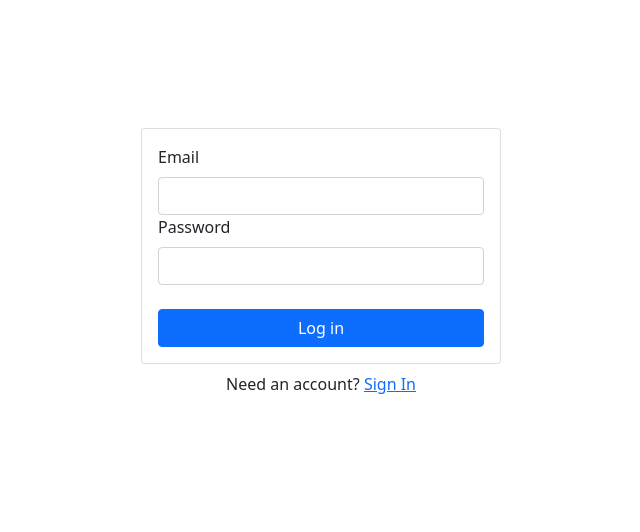
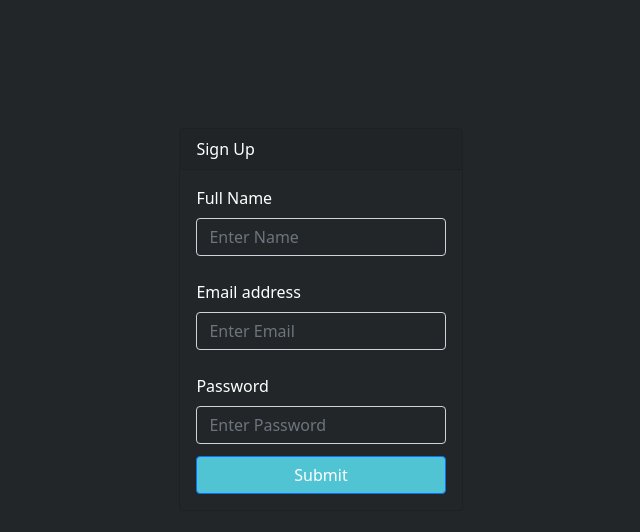
Before and after one commit to ychhatre/imbue, a React (Create React App) app: page /signup in a window 1280 px wide. Shown: the top 532 px of the page, without its empty margins (319-959 px from the left). Built offline with nearby package versions, Linux system fonts and the light colour scheme.

Commit message:
huge progress on everything

```diff
--- a/src/App.js
+++ b/src/App.js
@@ -3,7 +3,6 @@ import React from "react";
 import SignIn from "./components/Auth/signIn";
 import Home from "./components/Home";
 import { AuthProvider } from "./contexts/AuthContext";
-import Create from "./components/Create";
 import Settings from "./components/Settings";
 import PrivateRoute from "./components/PrivateRoute";
 import "bootstrap/dist/css/bootstrap.min.css";
@@ -18,7 +17,6 @@ function App() {
           <Route path="/signup" component={SignUp} />
           <Route path="/signin" component={SignIn} />
           <PrivateRoute exact path="/" component={Home} />
-          <PrivateRoute path="/create" component={Create} />
           <PrivateRoute path="/settings" component={Settings} />
           {/* <PrivateRoute path="/profile" component={Profile} /> */}
         </Switch>
--- a/src/components/Auth/signIn.js
+++ b/src/components/Auth/signIn.js
@@ -1,7 +1,7 @@
 import React, { useState } from "react";
 import { useHistory } from "react-router-dom";
 import { useAuth } from "../../contexts/AuthContext";
-import {Container, Jumbotron, Button, Form} from "react-bootstrap";
+import {Container, Jumbotron, Button, Form, Card} from "react-bootstrap";
 
 // const customTheme = createMuiTheme({
 //   palette: {
@@ -13,11 +13,7 @@ import {Container, Jumbotron, Button, Form} from "react-bootstrap";
 //     }
 //   }
 // });
-// const useStyles = makeStyles((theme) => ({
-//   root: {
-//     display: "flex",
-//     backgroundColor: "#222629"
-//   },
+
 //   paper: {
 //     marginTop: theme.spacing(8),
 //     display: "flex",
@@ -174,16 +170,27 @@ export default function SignIn() {
     //     </p>
     //   </Jumbotron>
     // <div style={{ backgroundColor: "black"}}>
-    <>
-      <div style={{ background: "#222629", height: "100vh", color: "white" }}>
-        <Container style={{ width: "50%" }}>
-          <Form onSubmit={handleSubmit}>
+    <div>
+      <div style={{ background: "#222629", height: "100vh", color: "white", padding: "10%"}}>
+        <Container style={{width: "30%"}}>
+        <Card
+            style={{ background: "#222629"}}
+
+            text='white'
+
+        >
+          <Card.Header>Sign In</Card.Header>
+          <Card.Body>
+
+              <Form onSubmit={handleSubmit} >
                 <Form.Group controlId="email">
                   <Form.Label>Email address</Form.Label>
                   <Form.Control
-                type="email"
+                    type="text"
+                    className="mb-4"
                     placeholder="Enter email"
                     onChange={(e) => setEmail(e.target.value)}
+                    style={{ background: "#222629", color: "white", marginBottom: "5%" }}
                     required
                   />
                 </Form.Group>
@@ -191,21 +198,25 @@ export default function SignIn() {
                 <Form.Group controlId="password">
                   <Form.Label>Password</Form.Label>
                   <Form.Control
+                    style={{background: "#222629", color:"white", marginBottom:"5%"}}
                     type="password"
-                placeholder="Password"
+                    placeholder="Enter Password"
                     onChange={(e) => setPassword(e.target.value)}
                     required
                   />
                 </Form.Group>
 
-            <Button variant="success" type="submit">
+                <Button type="submit" style={{ width: "100%", background:"#51c4d3"}}>
                   Submit
             </Button>
             </Form>
+          </Card.Body>
+        </Card>
+
+
         </Container>
         </div>
-      </>
-      //{" "}
+      </div>
 
   );
 }
--- a/src/components/Auth/signUp.js
+++ b/src/components/Auth/signUp.js
@@ -4,56 +4,7 @@ import { useHistory } from "react-router-dom";
 import { useAuth } from "../../contexts/AuthContext";
 import { Link } from "react-router-dom";
 import bcrypt from "bcryptjs";
-// const customTheme = createMuiTheme({
-//   palette: {
-//     primary: {
-//       main: "#86c232",
-//     },
-//     secondary: {
-//       main: "#222629",
-//     },
-//   },
-// });
-// const useStyles = makeStyles((theme) => ({
-//   root: {
-//     display: "flex",
-//     backgroundColor: "#222629",
-//   },
-//   paper: {
-//     marginTop: theme.spacing(8),
-//     display: "flex",
-//     flexDirection: "column",
-//     alignItems: "center",
-//   },
-//   avatar: {
-//     margin: theme.spacing(1),
-//     backgroundColor: "#86c232",
-//   },
-//   form: {
-//     width: "100%", // Fix IE 11 issue.
-//     marginTop: theme.spacing(3),
-//     alignItems: "center",
-//     borderColor: "white",
-//     color: "white",
-//   },
-//   submit: {
-//     margin: theme.spacing(3, 0, 2),
-//     backgroundColor: "#86c232",
-//     "&:hover": {
-//       backgroundColor: "#222629",
-//       color: "white",
-//     },
-//   },
-//   link: {
-//     align: "center",
-//     display: "flex",
-//     flexDirection: "column",
-//   },
-//   input: {
-//     color: "white",
-//     outlineColor: "white",
-//   },
-// }));
+
 
 export default function SignUp() {
   const [name, setName] = useState("");
@@ -70,141 +21,68 @@ export default function SignUp() {
       const hashedPassword = await bcrypt.hash(password, 10);
       await signUp(name, hashedPassword, email);
       history.push("/home");
-    } catch (error) {}
+    } catch (error) { }
   }
 
   return (
-    <>
-      <Container style={{ width: "30%", marginTop: "10%"}}>
-        <Card>
+    <div>
+      <div style={{ background: "#222629", height: "100vh", color: "white", padding: "10%" }}>
+        <Container style={{ width: "30%" }}>
+          <Card
+            style={{ background: "#222629" }}
+
+            text='white'
+
+          >
+            <Card.Header>Sign Up</Card.Header>
             <Card.Body>
-            {/* <h2 className="text-center mb-4">Sign In</h2>
-          {error && <Alert variant="danger">{error}</Alert>} */}
-            <Form onSubmit={handleSubmit}>
-              <Form.Group id="email">
-                <Form.Label>Email</Form.Label>
+
+              <Form onSubmit={handleSubmit} >
+                <Form.Group controlId="name">
+                  <Form.Label>Full Name</Form.Label>
                   <Form.Control
-                  type="email"
+                    type="text"
+                    className="mb-4"
+                    placeholder="Enter Name"
+                    onChange={(e) => setName(e.target.value)}
+                    style={{ background: "#222629", color: "white", marginBottom: "5%" }}
                     required
-                  onChange={(e) => setEmail(e.target.value)}
                   />
                 </Form.Group>
-              <Form.Group id="password" className="mb-4">
+                <Form.Group>
+                  <Form.Label>Email address</Form.Label>
+                  <Form.Control
+                    type="text"
+                    className="mb-4"
+                    placeholder="Enter Email"
+                    onChange={(e) => setEmail(e.target.value)}
+                    style={{ background: "#222629", color: "white", marginBottom: "5%" }}
+                    required
+                  />
+                </Form.Group>
+
+                <Form.Group controlId="password">
                   <Form.Label>Password</Form.Label>
                   <Form.Control
+                    style={{ background: "#222629", color: "white", marginBottom: "5%" }}
                     type="password"
+                    placeholder="Enter Password"
+                    onChange={(e) => setPassword(e.target.value)}
                     required
-                  onChange={(e) => setEmail(e.target.value)}
                   />
                 </Form.Group>
-              <Button disabled={isSubmitting} className="w-100" type="submit">
-                Log in
+
+                <Button type="submit" style={{ width: "100%", background: "#51c4d3" }}>
+                  Submit
             </Button>
               </Form>
             </Card.Body>
           </Card>
-        <div className="w-100 text-center mt-2">
-          Need an account? <Link to="/signIn">Sign In</Link>
+
+
+        </Container>
       </div>
-      </Container>
-    </>
-    // <div style={{ background: '#222629', height: '120vh', color:"white" }} className={classes.root}>
-    // <Container component="main" maxWidth="xs">
-    //   <CssBaseline />
-    //   <div className={classes.paper}>
-    //     <Avatar className={classes.avatar}>{/* <LockOutlinedIcon /> */}</Avatar>
-    //     <Typography component="h1" variant="h5" style={{color: "white"}}>
-    //       Sign up
-    //     </Typography>
-    //     <form className={classes.form} noValidate>
-    //       <ThemeProvider theme={customTheme}>
-    //       <Grid container spacing={2}>
-    //         <Grid item xs={12}>
-    //           <TextField
-    //             InputProps={{
-    //               className: classes.input
-    //             }}
-    //             InputLabelProps={{
-    //               className: classes.input
-    //             }}
-    //             autoComplete="fname"
-    //             name="firstName"
-    //             variant="standard"
+    </div>
 
-    //             fullWidth
-    //             id="firstName"
-    //             label="Name"
-    //             autoFocus
-    //             style={{borderColor: "white"}}
-    //             onChange={(e) => {
-    //               setName(e.target.value);
-    //             }}
-    //           />
-    //         </Grid>
-
-    //         <Grid item xs={12}>
-    //           <TextField
-    //            InputProps={{
-    //             className: classes.input
-    //           }}
-    //           InputLabelProps={{
-    //             className: classes.input
-    //           }}
-    //             variant="standard"
-
-    //             fullWidth
-    //             id="email"
-    //             label="Email Address"
-    //             name="email"
-    //             autoComplete="email"
-    //             onChange={(e) => setEmail(e.target.value)}
-    //             style={{ color: "white"}}
-    //           />
-    //         </Grid>
-    //         <Grid item xs={12}>
-    //           <TextField
-    //             InputProps={{
-    //               className: classes.input
-    //             }}
-    //             InputLabelProps={{
-    //               className: classes.input
-    //             }}
-    //             variant="standard"
-
-    //             fullWidth
-    //             name="password"
-    //             label="Password"
-    //             type="password"
-    //             id="password"
-    //             autoComplete="current-password"
-    //             onChange={(e) => {
-    //               setPassword(e.target.value);
-    //             }}
-    //           />
-    //         </Grid>
-    //       </Grid>
-    //           </ThemeProvider>
-    //       <Button
-    //         type="button"
-    //         fullWidth
-    //         variant="contained"
-    //         color="primary"
-    //         className={classes.submit}
-    //         onClick={(e) => handleSubmit(e)}
-    //         disabled={isSubmitting}
-    //       >
-    //         Sign Up
-    //       </Button>
-    //       <Grid container justify="center">
-    //         <Grid item>
-    //             <Link href="/signIn" variant="body2" style={{ color: "white", textAlign: "center" }}>
-    //             Already have an account? Sign in
-    //           </Link>
-    //         </Grid>
-    //       </Grid>
-    //     </form>
-    //   </div>
-    // </Container>
-    // </div>
   );
 }
--- a/src/components/Create.js
+++ /dev/null
@@ -1,24 +0,0 @@
-import React from "react";
-import Navbar from "./Nav";
-import { useAuth } from "../contexts/AuthContext";
-import { makeStyles } from "@material-ui/core";
-import { Card, Form, Button, Container } from "react-bootstrap";
-
-export default function Create() {
-
-  const { currentUser } = useAuth();
-
-  return (
-    <Card style={{ width: '18rem' }}>
-  <Card.Img variant="top" src="holder.js/100px180" />
-  <Card.Body>
-    <Card.Title>Card Title</Card.Title>
-    <Card.Text>
-      Some quick example text to build on the card title and make up the bulk of
-      the card's content.
-    </Card.Text>
-    <Button variant="primary">Go somewhere</Button>
-  </Card.Body>
-</Card>
-  );
-}
--- a/src/components/Home.js
+++ b/src/components/Home.js
@@ -1,33 +1,54 @@
-import React from "react";
-import Navbar from "./Nav";
-import { Card, Form, Button, Container } from "react-bootstrap";
+import React, { useEffect, useState } from "react";
+import NavBar from "./Nav";
+import { Card, Form, Navbar, NavDropdown, Nav, FormControl, Button } from "react-bootstrap";
 
 function RoomCard({
-  title = "Room 1",
+  title="h1",
   summary = "Lorem ipsum dolor sit amet, consectetur adipiscing elit, sed do eiusmod tempor incididunt ut labore et dolore magna aliqua. Ut enim ad minim veniam, quis nostrud exercitation ullamco laboris nisi ut aliquip ex ea commodo consequat. Duis aute irure dolor in reprehenderit in voluptate velit esse cillum dolore eu fugiat nulla pariatur. Excepteur sint occaecat cupidatat non proident, sunt in culpa qui officia deserunt mollit anim id est laborum.",
   participants = "Participants: 1",
 }) {
   return (
-    <Card style={{ width: "30rem" }}>
+    <Card style={{ width: "30rem", backgroundColor: "#51c4d3", borderRadius: "1vh", margin: "5vh" }}>
       <Card.Body>
-        <Card.Title>{title} </Card.Title>
-        <Card.Text>
+        <Card.Title style={{ color: "white" }}>{title} </Card.Title>
+        <Card.Text style={{ color: "white" }}>
           {summary}
         </Card.Text>
-        <Card.Text>
+        <Card.Text style={{ color: "white" }}>
           {participants}
         </Card.Text>
       </Card.Body>
     </Card>
   );
 }
-function Home() {
+
+export default function Home() {
+  const [rooms, setRooms] = useState([]);
+  async function getRooms() {
+    const response = await fetch("https://api.daily.co/v1/rooms", {
+      method: "GET",
+      headers: {
+        'Content-Type': 'application/json',
+        Authorization: `Bearer ${process.env.REACT_APP_API_KEY}`
+      },
+      // body: JSON.stringify({ properties: {
+      //   enable_network_ui: false
+      // }})
+    })
+    const data = await response.json();
+    console.log(data.data);
+    setRooms(data.data);
+  }
+  useEffect(() => {
+    getRooms();
+  }, [rooms])
   return (
-    <div style={{ background: "#222629", height: "100vh", width: "300%" }}>
-      {/* <Navbar/> */}
-      <RoomCard />
+    <div style={{ background: "white" }}>
+      <NavBar />
+      {rooms.map(room => (
+        <RoomCard title={room.name}/>
+      ))}
+      <div style={{ background: "black" }}> </div>
     </div>
   );
 }
-
-export default Home;
--- a/src/components/Nav.js
+++ b/src/components/Nav.js
@@ -1,65 +1,112 @@
-import React from "react";
-import { makeStyles } from "@material-ui/core/styles";
-import CssBaseline from "@material-ui/core/CssBaseline";
-import AppBar from "@material-ui/core/AppBar";
-import Toolbar from "@material-ui/core/Toolbar";
-import Typography from "@material-ui/core/Typography";
-import { useHistory } from "react-router-dom";
-import { Button, Dialog } from "@material-ui/core";
+import React, { useState } from "react";
+import { useHistory, Link } from "react-router-dom";
 import { useAuth } from "../contexts/AuthContext";
-import { Card, Form, Nav } from "react-bootstrap";
-import { Link } from "react-router-dom";
+import { Card, Form, Navbar, NavDropdown, Nav, FormControl, Button, Modal } from "react-bootstrap";
 
-// function NewRoomModal() {
-//   return (
-//     <div class="modal fade" id="modalLoginForm" tabindex="-1" role="dialog" aria-labelledby="myModalLabel"
-//   aria-hidden="true">
-//   <div class="modal-dialog" role="document">
-//     <div class="modal-content">
-//       <div class="modal-header text-center">
-//         <h4 class="modal-title w-100 font-weight-bold">Sign in</h4>
-//         <button type="button" class="close" data-dismiss="modal" aria-label="Close">
-//           <span aria-hidden="true">&times;</span>
-//         </button>
-//       </div>
-//       <div class="modal-body mx-3">
-//         <div class="md-form mb-5">
-//           <i class="fas fa-envelope prefix grey-text"></i>
-//           <input type="email" id="defaultForm-email" class="form-control validate"></input>
-//           <label data-error="wrong" data-success="right" for="defaultForm-email">Your email</label>
-//         </div>
+function CreateModal(props) {
+  const [name, setName] = useState("")
+  const [description, setDescription] = useState("");
 
-//         <div class="md-form mb-4">
-//           <i class="fas fa-lock prefix grey-text"></i>
-//           <input type="password" id="defaultForm-pass" class="form-control validate"></input>
-//           <label data-error="wrong" data-success="right" for="defaultForm-pass">Your password</label>
-//         </div>
+  async function handleCreate() {
+    const finalName = name.toLowerCase().replace(/\s+/g, '');
+    const response = await fetch("https://api.daily.co/v1/rooms", {
+      method: "POST",
+      headers: {
+        'Content-Type': 'application/json',
+        Authorization: `Bearer ${process.env.REACT_APP_API_KEY}`
+      },
+      body: JSON.stringify({
+        properties: {
+          enable_network_ui: false,
+          enable_prejoin_ui: true,
+          enable_screenshare: true,
+          enable_chat: true,
+          start_video_off: true
+        },
+        privacy: 'public',
+        name: finalName
+      })
+    });
+    const result = await response.json();
 
-//       </div>
-//       <div class="modal-footer d-flex justify-content-center">
-//         <button class="btn btn-default">Login</button>
-//       </div>
-//     </div>
-//   </div>
-// </div>
-//   )
-// }
+  }
 
-export default function Navbar(props) {
+  return (
+    <Modal
+      {...props}
+      size="lg"
+      aria-labelledby="contained-modal-title-vcenter"
+      centered
+      variant="dark"
+      style={{ background: "#222629" }}
+
+    >
+      <Modal.Header style={{  textAlign: "center" }}>
+        <Modal.Title style={{ textAlign: "center" }} id="on tained-modal-tit le-vcenter" >
+          Create A Room
+        </Modal.Title>
+      </Modal.Header>
+      <Modal.Body style={{ backgroundColor: "#222629s" }}>
+
+
+        <Form onClick={handleCreate}>
+          <Form.Group controlId="name">
+            <Form.Label>Room Name</Form.Label>
+            <Form.Control
+              type="text"
+              className="mb-4"
+              placeholder="Name of Room"
+              onChange={(e) => setName(e.target.value)}
+              style={{ marginBottom: "5%" }}
+              required
+            />
+          </Form.Group>
+
+          <Form.Group controlId="description">
+            <Form.Label>Description</Form.Label>
+            <Form.Control
+              style={{ marginBottom: "5%" }}
+              type="text"
+              placeholder="Enter Desription"
+
+              required
+            />
+          </Form.Group>
+
+          <Button type="submit" style={{ width: "100%", background: "#51c4d3" }}>
+            Submit
+            </Button>
+        </Form>
+
+
+      </Modal.Body>
+
+    </Modal>
+  );
+}
+export default function NavBar(props) {
   const history = useHistory();
+
   const { signOut } = useAuth();
   const [open, setOpen] = React.useState(false);
+  const [modalShow, setModalShow] = React.useState(false);
+  return (
 
-  return (
-    <>
-      <Navbar bg="dark" variant="dark">
-        <Navbar.Brand href="#home">Navbar</Navbar.Brand>
-        <Nav className="mr-auto">
-          <Nav.Link href="#home">Home</Nav.Link>
-          <Nav.Link href="#features">Features</Nav.Link>
-          <Nav.Link href="#pricing">Pricing</Nav.Link>
-        </Nav>
-      </Navbar>
-    </>
+    <Navbar style={{ height: "10vh", paddingLeft: "2vh", paddingRight: "2vh" }} bg="dark" variant="dark">
+      <Nav className="container-fluid">
+        <Nav.Item>
+          <Navbar.Brand style={{ color: "#51c4d3" }} to="/">Imbue</Navbar.Brand>
+        </Nav.Item>
+        <Nav.Item className="button">
+          <Button style={{ backgroundColor: "#51c4d3" }} onClick={() => setModalShow(true)} >Create</Button>
+          <CreateModal
+            show={modalShow}
+            onHide={() => setModalShow(false)}
+          />
+        </Nav.Item>
+      </Nav>
+
+    </Navbar>
+
   );
 }
```
Also changed, not shown: src/components/Profile.js (+9 -0 lines), 1 other file (tests, documents, lock files or other folders). Lines whose indentation alone changed are shown as unchanged.
